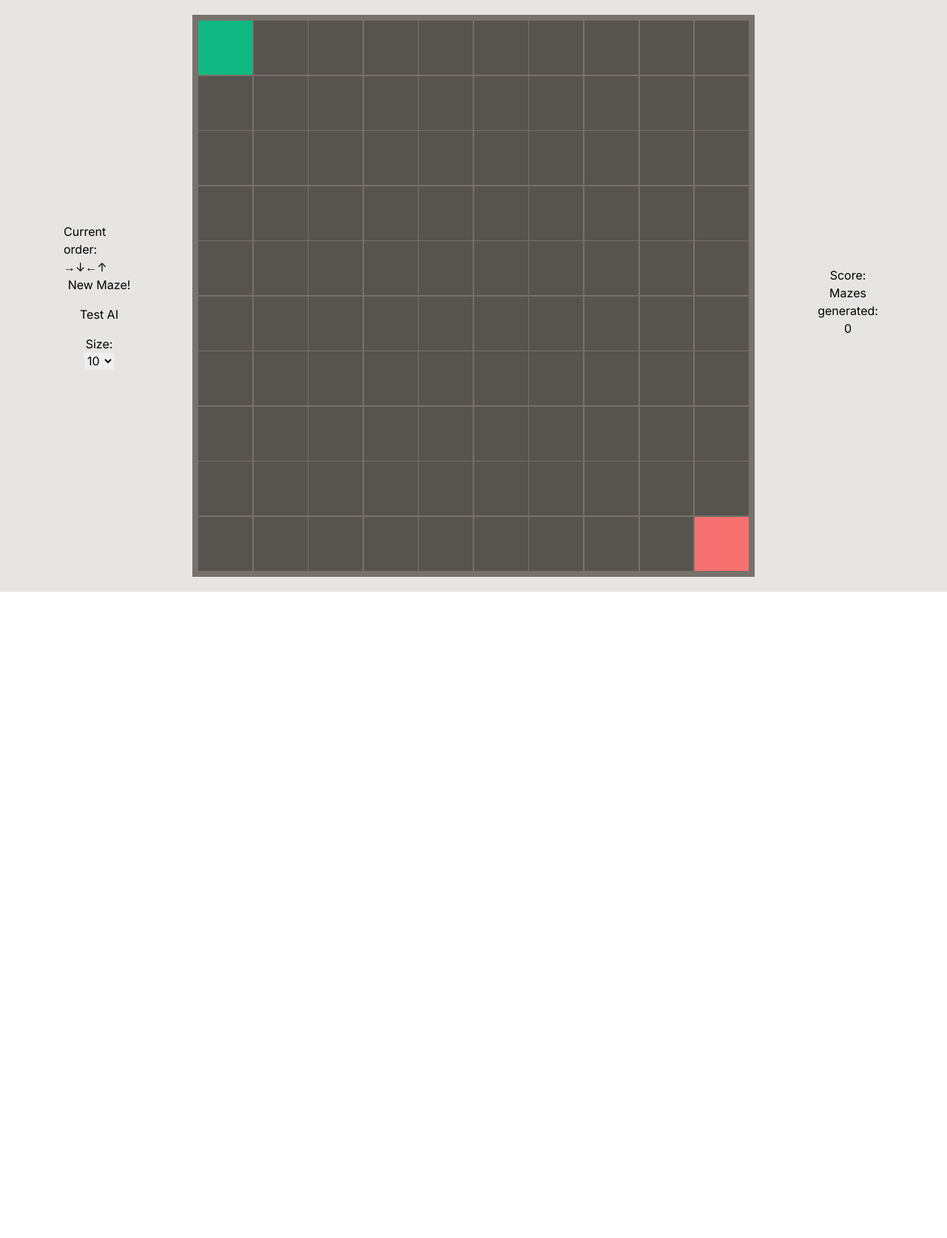
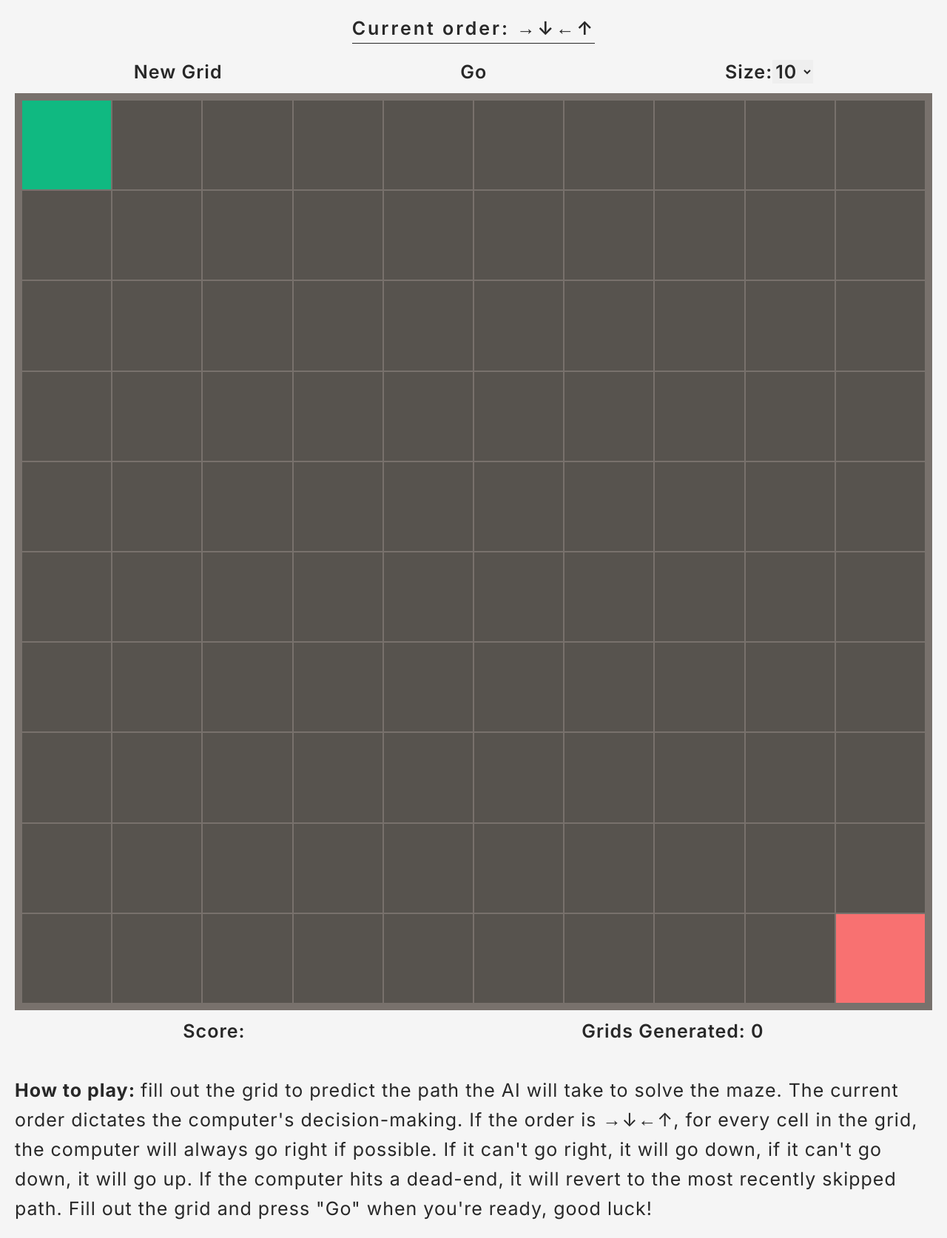
Before and after one commit to joliveto64/the-grid, a Next.js app: page / in a window 1280 px wide. Shown: the whole page at 74% size. Before the commit the page ends 800 px from the top, so only its background shows below. Built offline with nearby package versions, Linux system fonts and the light colour scheme; no server answers; the database is empty.

Commit message:
css overhaul

```diff
--- a/app/globals.css
+++ b/app/globals.css
@@ -2,18 +2,53 @@
 @tailwind components;
 @tailwind utilities;
 
-@layer utilities {
-  .width-vh {
-    width: 95vh;
-  }
+* {
+  font-weight: 600;
+  font-size: 1.25rem;
+  color: rgb(40, 40, 40);
+  letter-spacing: 1px;
 }
 
 body {
-  /* position: fixed; */
-  /* overscroll-behavior-y: none; */
-  /* touch-action: manipulation; */
-  /* overflow: hidden; */
-  /* -webkit-touch-callout: none; */
   -webkit-user-select: none;
   user-select: none;
+  padding: 1rem;
+  background-color: whitesmoke;
 }
+
+.top-info {
+  display: flex;
+  flex-direction: column;
+  align-items: center;
+}
+
+.current-order {
+  margin-bottom: 1rem;
+  border-bottom: 1px solid rgb(40, 40, 40);
+  letter-spacing: 3px;
+}
+
+.top-buttons,
+.bottom-info {
+  width: 100%;
+  display: flex;
+  justify-content: space-around;
+}
+
+.grid {
+  display: grid;
+  gap: 0.1rem;
+  padding: 0.5rem;
+  border: none;
+  background-color: rgb(120 113 108);
+  margin-block: 0.5rem;
+}
+
+.bottom-info {
+  margin-bottom: 2rem;
+}
+
+.how-to-play {
+  font-weight: normal;
+  line-height: 2rem;
+}
--- a/app/layout.tsx
+++ b/app/layout.tsx
@@ -5,8 +5,8 @@ import "./globals.css";
 const inter = Inter({ subsets: ["latin"] });
 
 export const metadata: Metadata = {
-  title: "A Game About Mazes and Pathfinding Algorithms",
-  description: "An educational game.",
+  title: "The GRID",
+  description: "An educational game about pathfinding.",
 };
 
 export const viewport: Viewport = {
--- a/app/page.tsx
+++ b/app/page.tsx
@@ -6,9 +6,8 @@ import { createMaze } from "./createMaze";
 import { useEffect } from "react";
 import { supabase } from "./supabaseClient";
 
-// TODO: make supabase track number of mazes generated for now
-// TODO: can add more online features later if wanted
 // TODO: maybe add more orders for pathfinding
+// TODO: add click + drag for desktop
 
 export default function Home() {
   const {
@@ -107,7 +106,7 @@ export default function Home() {
       ratio = overlap / userCount;
     }
 
-    setUserScore((ratio * 100).toFixed(2) + "%");
+    setUserScore(Math.round(ratio * 100) + "%");
   }
 
   useEffect(() => {
@@ -271,22 +270,21 @@ export default function Home() {
 
   return (
     <div className="App">
-      <div className="h-screen w-screen p-2 flex flex-col justify-center items-center bg-stone-200 landscape:flex-row landscape:justify-evenly">
-        <div className="w-full flex justify-evenly landscape:flex-col landscape:items-center landscape:w-24">
-          <span>Current order: {pathRightFirst ? "→↓←↑" : "↓→↑←"}</span>
-          <>
-            <button className="landscape:mb-4" onClick={handleNewMazeButton}>
-              New Maze!
-            </button>
+      <div className="top-info">
+        <span className="current-order">
+          Current order: {pathRightFirst ? "→↓←↑" : "↓→↑←"}
+        </span>
+        <div className="top-buttons">
+          <button onClick={handleNewMazeButton}>New Grid</button>
           <button
             disabled={false}
-              className="landscape:mb-4"
             onClick={() => {
               handleTestMaze(gridData);
             }}
           >
-              Test AI
+            Go
           </button>
+          <div>
             <label htmlFor="select">Size:</label>
             <select
               id="select"
@@ -297,21 +295,16 @@ export default function Home() {
               <option value="10">10</option>
               <option value="15">15</option>
               <option value="20">20</option>
-              <option value="25">25</option>
             </select>
-          </>
+          </div>
+        </div>
       </div>
       <div
+        className="grid"
         style={{
-            display: "grid",
+          gridTemplateRows: `repeat(${gridSize}}, 1fr)`,
           gridTemplateColumns: `repeat(${gridSize}, 1fr)`,
-            gridTemplateRows: `repeat(${Math.floor(gridSize)}, 1fr)`,
-            gap: "0.1rem",
-            padding: ".5rem",
-            border: "none",
-            backgroundColor: "rgb(120 113 108)",
         }}
-          className={`portrait:w-full border-4 border-gray-800 landscape:width-vh`}
         // onTouchMove={handleTouchMove}
         // onTouchEnd={handleTouchEnd}
       >
@@ -336,13 +329,20 @@ export default function Home() {
           ))
         )}
       </div>
-        <div className="w-full flex justify-evenly landscape:flex-col landscape:items-center landscape:w-24 landscape:text-center mt-4">
-          {/* <span className="landscape:mb-4 ">Cells: {countCells(gridData)}</span> */}
+      <div className="bottom-info">
         {/* <button onClick={resetAi}>Clear AI Path</button> */}
         <span>{`Score: ${userScore}`}</span>
-          <span>{`Mazes generated: ${numMazes}`}</span>
+        <span>{`Grids Generated: ${numMazes}`}</span>
       </div>
-      </div>
+      <span className="how-to-play">
+        <strong>How to play: </strong>fill out the grid to predict the path the
+        AI will take to solve the maze. The current order dictates the
+        computer's decision-making. If the order is →↓←↑, for every cell in the
+        grid, the computer will always go right if possible. If it can't go
+        right, it will go down, if it can't go down, it will go up. If the
+        computer hits a dead-end, it will revert to the most recently skipped
+        path. Fill out the grid and press "Go" when you're ready, good luck!{" "}
+      </span>
     </div>
   );
 }
```
Lines whose indentation alone changed are shown as unchanged.
